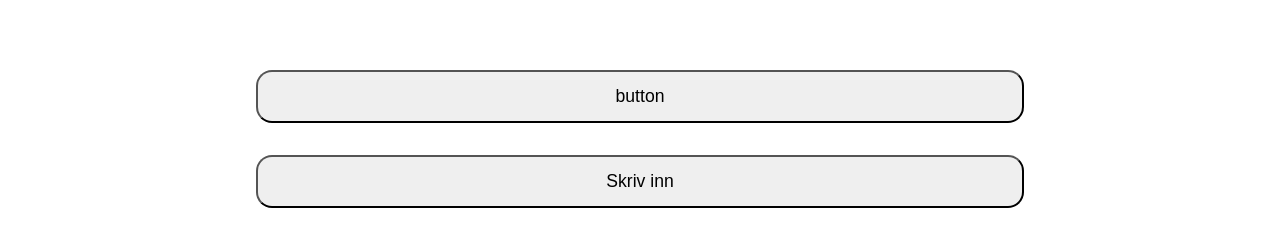
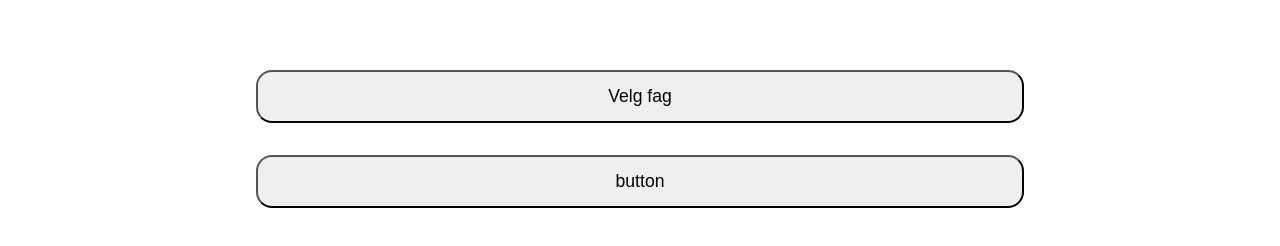
Before and after one commit to SanderTonheim/FoksAS, a React (Create React App) app: page / in a window 1280 px wide. Shown: the part 142-388 px from the top of the page. Built offline with nearby package versions, Linux system fonts and the light colour scheme.

Commit message:
Rearanged buttons

```diff
--- a/src/components/StartSite.js
+++ b/src/components/StartSite.js
@@ -8,7 +8,7 @@ import {
 export const StartSite = () => {
 	const navigate = useNavigate(1)
 	const navigationToVelgFagSite = () => {
-		navigate('/src/components/VelgFagSite.js')
+		navigate('/src/pages/VelgFagSite.js')
 	}
 	return (
 		<StartSiteContainer>
@@ -17,8 +17,8 @@ export const StartSite = () => {
 				<h1>Regn ut din oppmøteprosent</h1>
 			</StartHeader>
 			<ButtonDiv>
+				<button onClick={navigationToVelgFagSite}>Velg fag </button>
 				<button>button </button>
-				<button onClick={navigationToVelgFagSite}>Skriv inn </button>
 			</ButtonDiv>
 		</StartSiteContainer>
 	)
```
